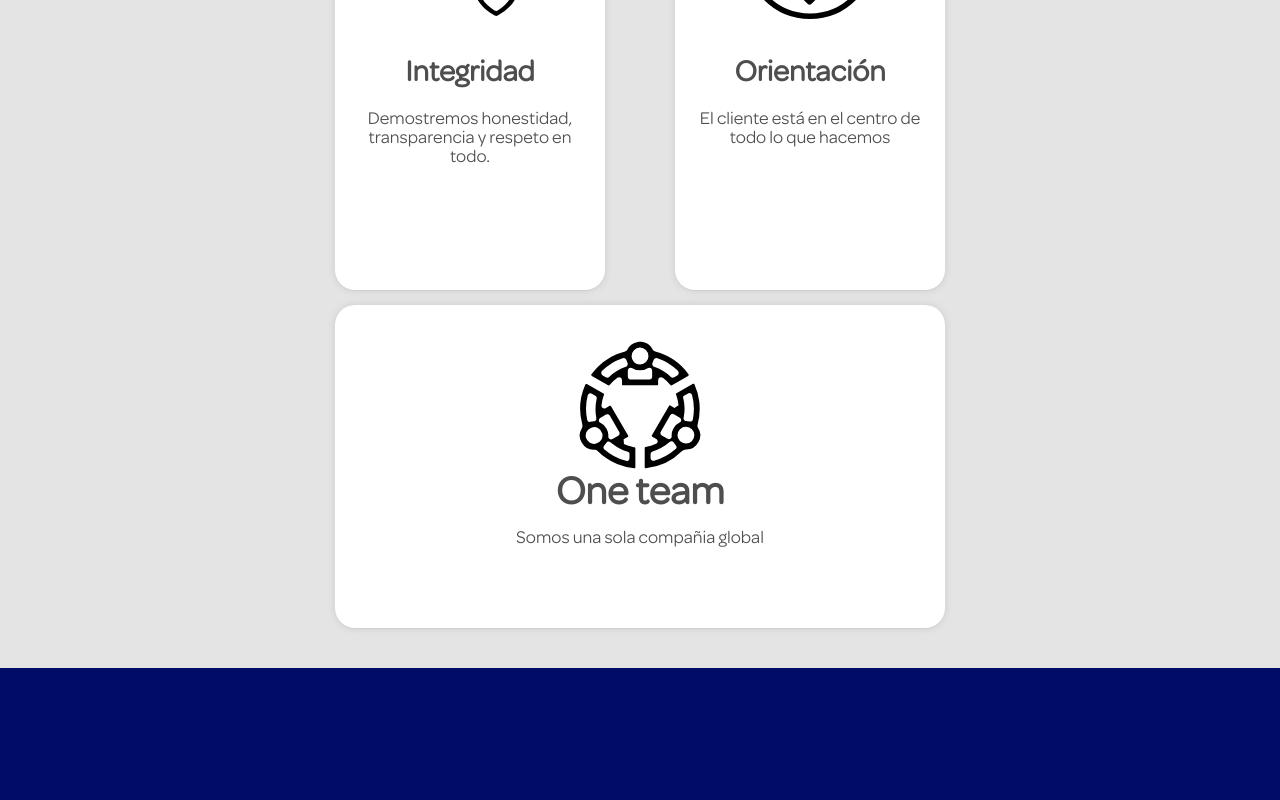
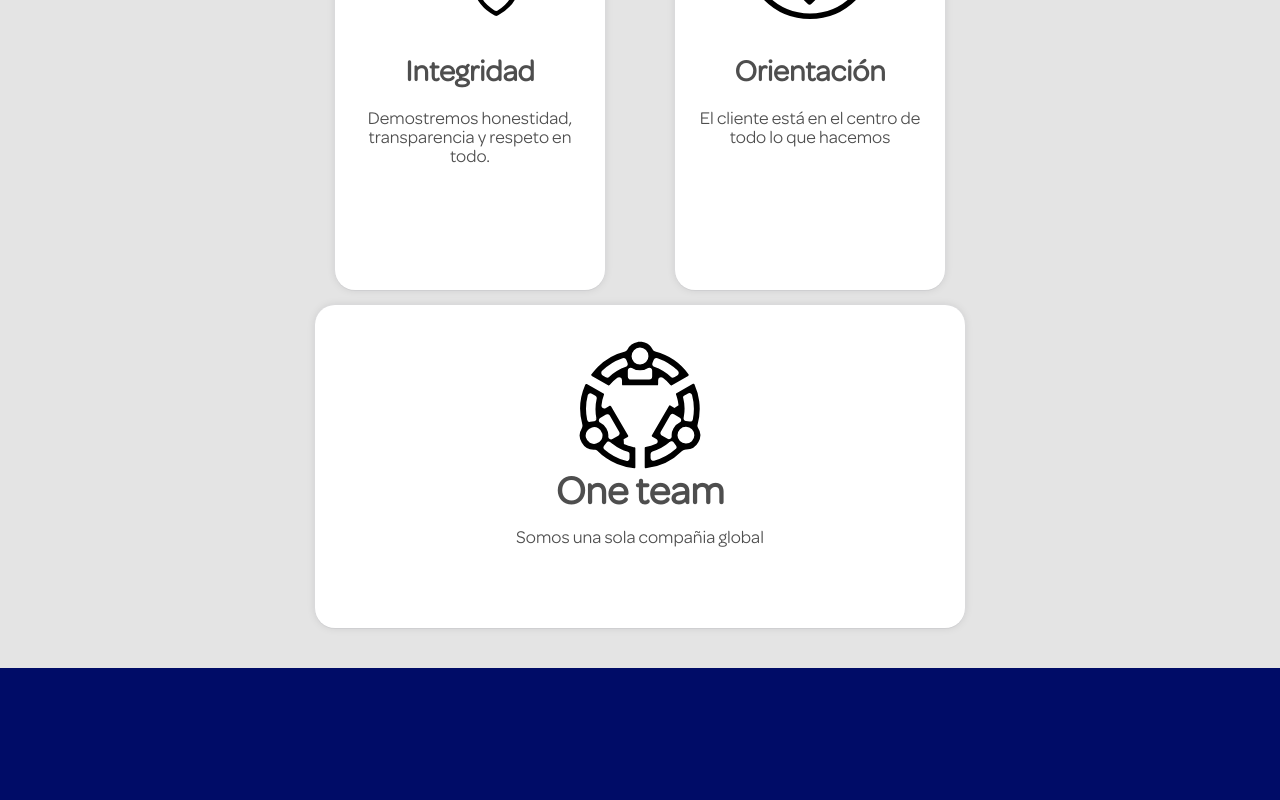
Before and after one commit to havebeeair/atento, a React (Create React App) app: page / in a window 1280 px wide. Shown: the part 1484-2284 px from the top of the page. Built offline with nearby package versions, Linux system fonts and the light colour scheme; no server answers.

Commit message:
last touches

```diff
--- a/src/componentes/Values/values.css
+++ b/src/componentes/Values/values.css
@@ -59,7 +59,7 @@
 }
 
 .bottom-card {
-  width: 610px;
+  width: 650px;
   height: 323px;
   margin: 5px 0px 0px 0px;
 }
```
